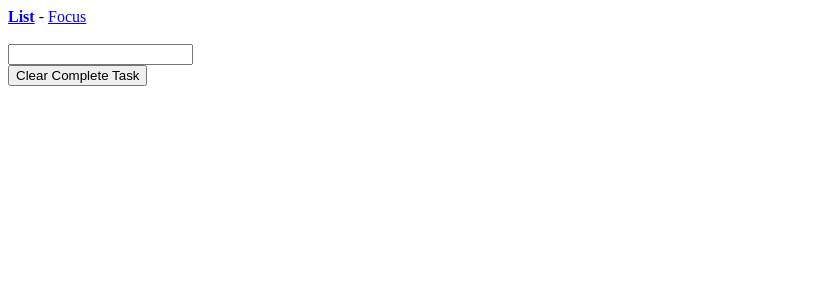
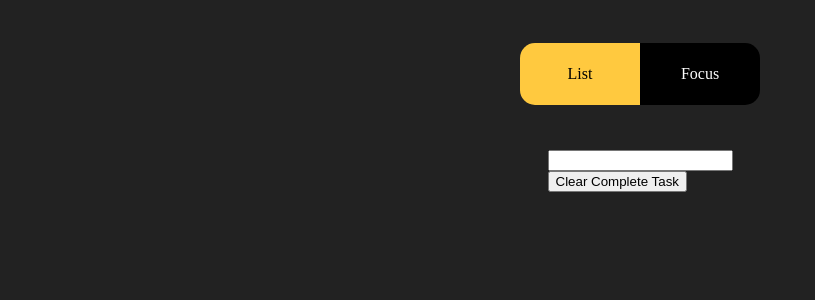
Before and after one commit to Sapkota00Basanta/Todo-List-React-Typescript, a React (Vite) app: page / in a window 1280 px wide. Shown: the top 300 px of the page, without its empty margins (0-815 px from the left). Built offline with nearby package versions, Linux system fonts and the light colour scheme.

Commit message:
Added Global Styles and main App Components styles using styled components

```diff
--- a/package.json
+++ b/package.json
@@ -9,11 +9,13 @@
     "preview": "vite preview"
   },
   "dependencies": {
+    "@types/styled-components": "^5.1.26",
     "lodash": "^4.17.21",
     "nanoid": "^4.0.1",
     "react": "^18.2.0",
     "react-dom": "^18.2.0",
-    "react-router-dom": "^6.8.2"
+    "react-router-dom": "^6.8.2",
+    "styled-components": "^5.3.9"
   },
   "devDependencies": {
     "@types/lodash": "^4.14.191",
--- a/src/App.tsx
+++ b/src/App.tsx
@@ -1,14 +1,57 @@
 // Import Third-Party Modules
 import React from 'react';
 import { BrowserRouter, NavLink, Route, Routes } from 'react-router-dom';
+import styled from 'styled-components';
 
 // Import User-Defined Modules
 import { Focus } from './components/Focus/Focus';
 import { Listview } from './components/Listview/Listview';
 import { TaskContext } from './contexts/taskStore';
 import { useLocalStorage } from './hooks/useLocalStorage';
+import { globalColorsObject, GlobalStyles } from './styles';
 import { IAppProps } from './types/App.types';
 import { ITaskState } from './types/components/Listview.types';
+
+// Styled Components Definations
+const LayoutContainerTag = styled.div`
+  display: flex;
+  flex-direction: column;
+  justify-content: center;
+  align-items: center;
+  padding: 35px;
+`;
+
+const HTMLNavTag = styled.nav`
+  display: flex;
+  margin-bottom: 45px;
+`;
+
+const RouterNavLinkTag = styled(NavLink)`
+  height: 62px;
+  width: 120px;
+  display: flex;
+  justify-content: center;
+  align-items: center;
+  color: #fff;
+  background: #000;
+  text-decoration: none;
+
+  &:first-child {
+    border-top-left-radius: 15px;
+    border-bottom-left-radius: 15px;
+  }
+
+  &:last-child {
+    border-top-right-radius: 15px;
+    border-bottom-right-radius: 15px;
+  }
+
+  /* We can add styles to nested element based on className */
+  &.active {
+    background-color: ${globalColorsObject.primaryColor};
+    color: #000;
+  }
+`;
 
 /**
  * This module is main app component where we assign all the navigation routes to component
@@ -18,34 +61,25 @@ export const App: React.FC<IAppProps> = () => {
   const [tasks, setTasks] = useLocalStorage<Array<ITaskState>>('tasks', []);
 
   return (
+    <>
+      <GlobalStyles />
       <BrowserRouter>
         <TaskContext.Provider value={[tasks, setTasks]}>
-        <nav>
-          <NavLink
-            to="/"
-            style={({ isActive }) => ({
-              fontWeight: isActive ? 'bold' : 'normal',
-            })}
-            end
-          >
+          <LayoutContainerTag>
+            <HTMLNavTag>
+              {/* By default active class is added to Navlink in react router version 6 */}
+              <RouterNavLinkTag to="/" end>
                 List
-          </NavLink>{' '}
-          -{' '}
-          <NavLink
-            to="/focus"
-            style={({ isActive }) => ({
-              fontWeight: isActive ? 'bold' : 'normal',
-            })}
-          >
-            Focus
-          </NavLink>
-        </nav>
-        <br />
+              </RouterNavLinkTag>
+              <RouterNavLinkTag to="/focus">Focus</RouterNavLinkTag>
+            </HTMLNavTag>
             <Routes>
               <Route path="/" element={<Listview />} />
               <Route path="/focus" element={<Focus />} />
             </Routes>
+          </LayoutContainerTag>
         </TaskContext.Provider>
       </BrowserRouter>
+    </>
   );
 };
--- /dev/null
+++ b/src/styles.ts
@@ -0,0 +1,15 @@
+import { createGlobalStyle } from 'styled-components';
+
+/**
+ *  This module contains all the global style definationss
+ */
+export const globalColorsObject = {
+  primaryColor: '#FFC93F',
+};
+
+export const GlobalStyles = createGlobalStyle`
+    body {
+        background-color: #222;
+        color: #fff;
+    }
+`;
```
Also changed, not shown: 1 other file (tests, documents, lock files or other folders). Lines whose indentation alone changed are shown as unchanged.
